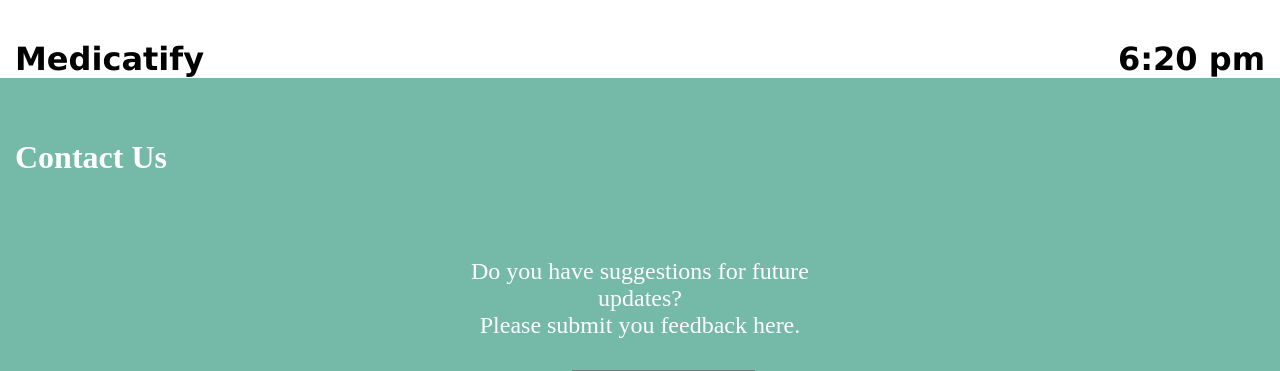
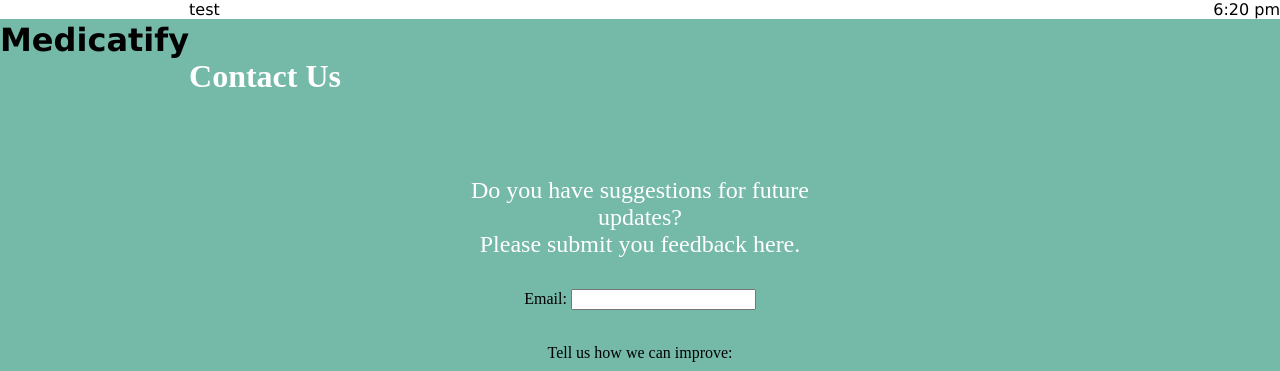
Before and after one commit to ZarinStar/Sealion-WireFrameDemo, a PHP site: page /contactUs.html in a window 1280 px wide. Shown: the top 371 px of the page. Run offline with PHP 8.4, Linux system fonts and the light colour scheme.

Commit message:
Working on header style

```diff
--- a/contactUs.html
+++ b/contactUs.html
@@ -43,10 +43,23 @@ function checkTime(i) {
 <body onload="startTime()">
 
 <div class = "header">
-	<br>
+	<!--<div id="header">-->
+		<div id="left">
+			<h1> Medicatify </h1>
+		</div>
+		<div id="right">
+			<div id="txt"> </div>
+		</div>
+		<div id="center">
+			test
+		</div>
+	<!--</div>-->
+
+	<!--<br>
 	<h1 style="text-align:left; margin-left: 15px;"> Medicatify
+		<span style="float:center;"> test </span>
 		<span style="float:right; margin-right: 15px;" <div id="txt"> </div> </span>
-	</h1>
+	</h1> -->
 </div>
 
 <!--end of header-->
--- a/stylesheet.css
+++ b/stylesheet.css
@@ -58,6 +58,18 @@ div.header {
     font-family: "Verdana";
     /*margin-left: 10px;*/
 }
+#header {
+  width:100%;
+}
+#left {
+  float:left;
+}
+#center{
+  margin:0 auto;
+}
+#right{
+  float:right;
+}
 
 #footer {
   height: 10%;
```
Also changed, not shown: settings.html (+14 -7 lines), assets/logo-transparent.webp (added), 1 other file.
